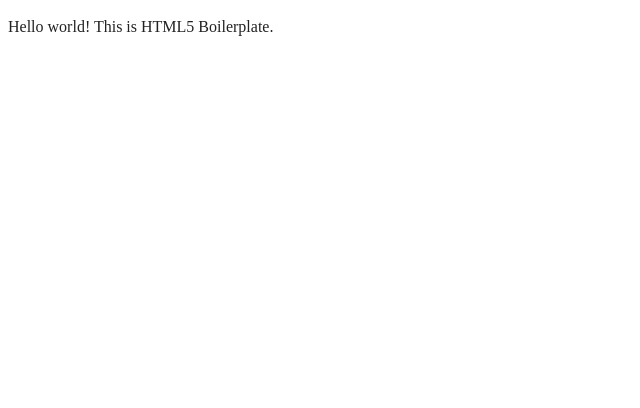
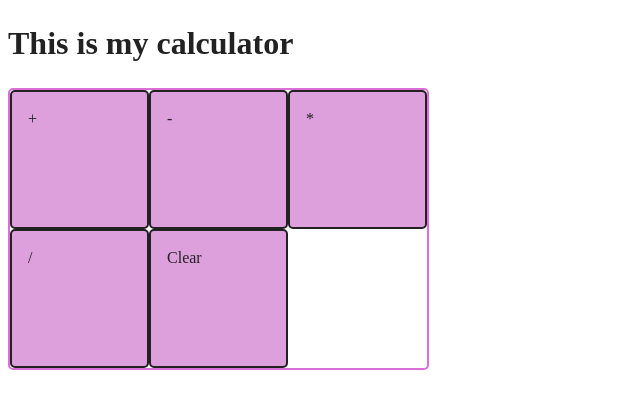
Before and after one commit to willsonr8/Frontend-Sandbox, a website built with webpack: page html/index.html in a window 1280 px wide. Shown: the whole page, without its empty margins (0-640 px from the left). Built offline with nearby package versions, Linux system fonts and the light colour scheme.

Commit message:
Adds basic text and buttons for calculator.
Resources:

https://developer.mozilla.org/en-US/docs/Web/CSS/CSS_grid_layout/Relationship_of_grid_layout_with_other_layout_methods

```diff
--- a/html/css/style.css
+++ b/html/css/style.css
@@ -244,3 +244,42 @@
     page-break-after: avoid;
   }
 }
+
+/* ==========================================================================
+   Custom classes
+   ========================================================================== */
+.wrapper {
+  width: 33%;
+  display: grid;
+  grid-template-columns: repeat(3, 1fr);
+  border-radius: 5px;
+  border: 2px solid orchid;
+}
+
+.wrapper > div {
+  background-color: plum;
+  border: 2px solid #222222;
+  border-radius: 5px;
+  padding: 1em;
+  aspect-ratio: 1/1;
+}
+
+.box1 {
+
+}
+
+.box2 {
+
+}
+
+.box3 {
+
+}
+
+.box4 {
+
+}
+
+.box5 {
+
+}
--- a/html/index.html
+++ b/html/index.html
@@ -14,20 +14,24 @@
   <meta property="og:image" content="">
   <meta property="og:image:alt" content="">
 
-  <link rel="icon" href="/favicon.ico" sizes="any">
-  <link rel="icon" href="/icon.svg" type="image/svg+xml">
+  <link rel="icon" href="./favicon.ico" sizes="any">
+  <link rel="icon" href="./icon.svg" type="image/svg+xml">
   <link rel="apple-touch-icon" href="icon.png">
 
   <link rel="manifest" href="site.webmanifest">
   <meta name="theme-color" content="#fafafa">
 </head>
-
-<body>
-
-  <!-- Add your site or application content here -->
-  <p>Hello world! This is HTML5 Boilerplate.</p>
-  <script src="js/app.js"></script>
-
-</body>
+<div>
+  <h1>
+    This is my calculator
+  </h1>
+  <div class="wrapper">
+    <div class="box1">+</div>
+    <div class="box2">-</div>
+    <div class="box3">*</div>
+    <div class="box4">/</div>
+    <div class="box5">Clear</div>
+  </div>
+</div>
 
 </html>
```
Also changed, not shown: 1 other file.
